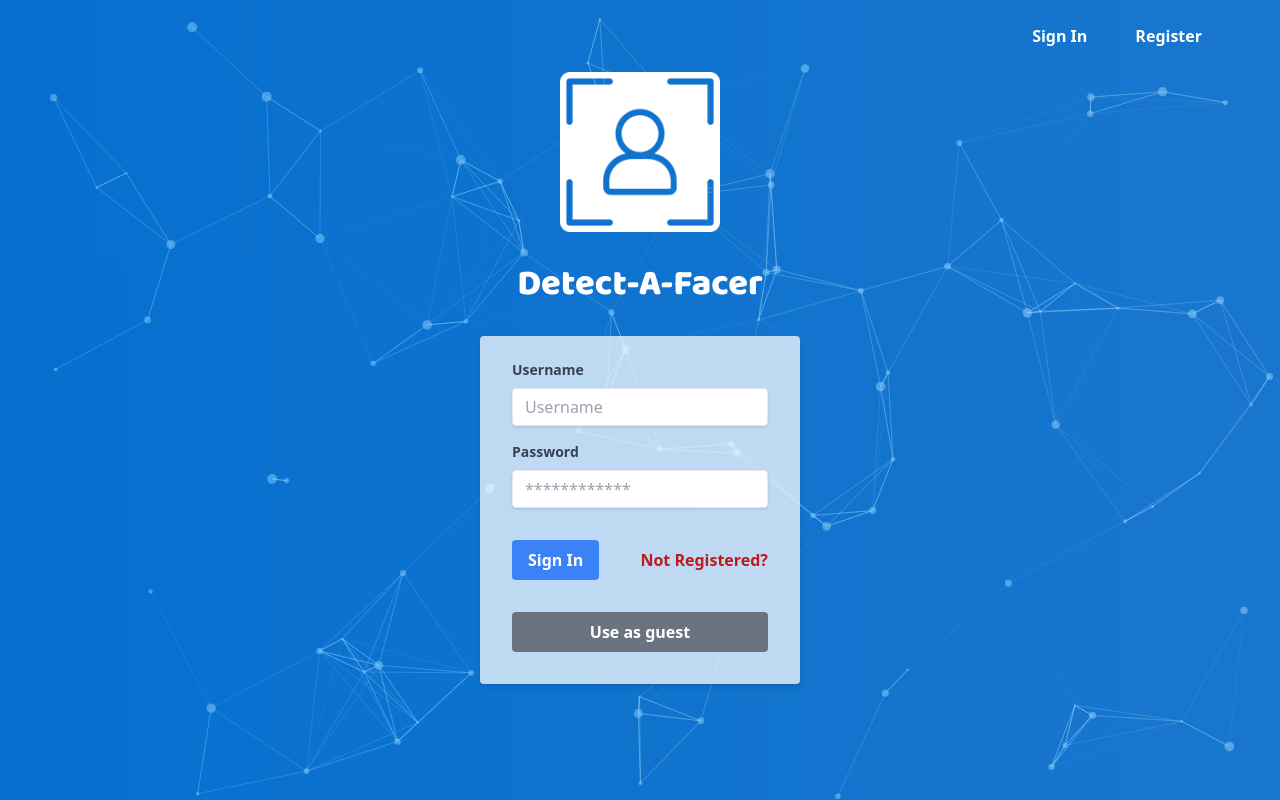
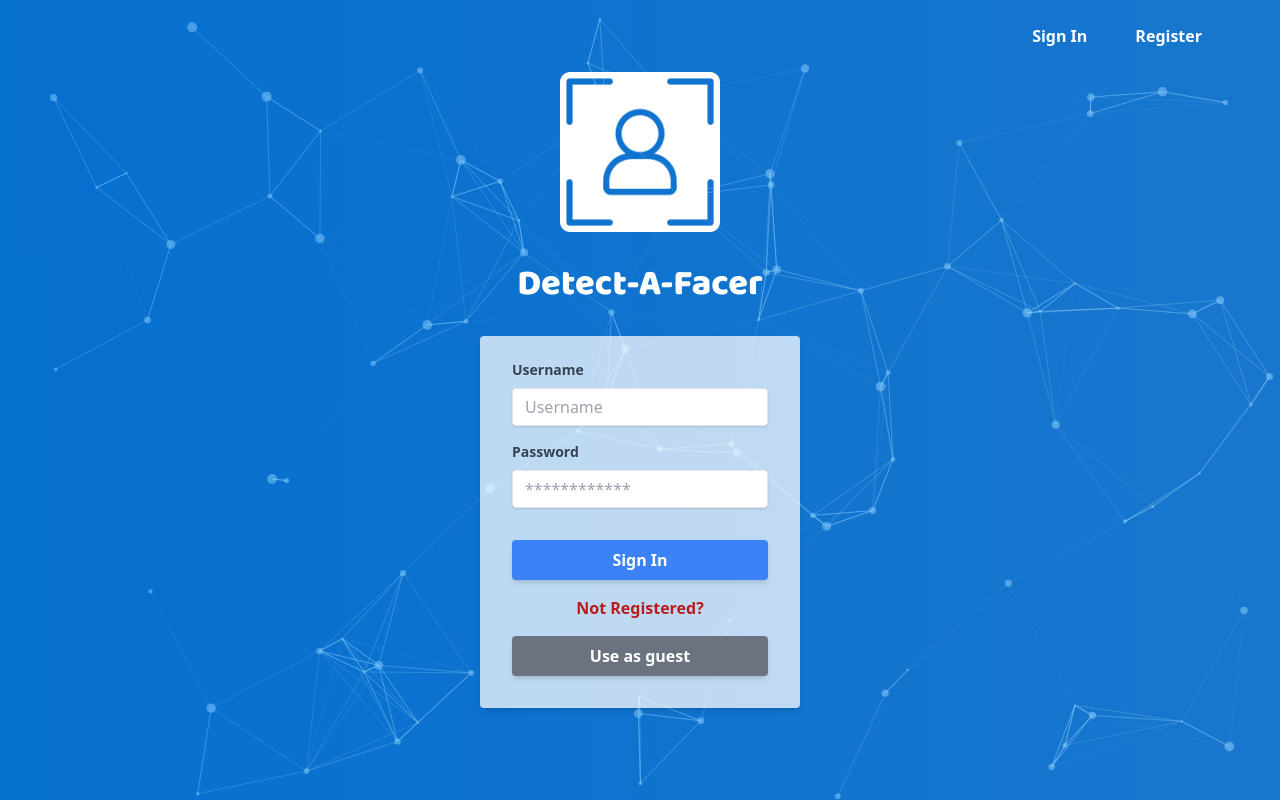
Before and after one commit to a-hr-nikolov/face-detection-app, a React (Vite) app: page / in a window 1280 px wide. Built offline with nearby package versions, Linux system fonts and the light colour scheme.

Commit message:
Refactor minor styling issues

```diff
--- a/src/components/GuestButton.jsx
+++ b/src/components/GuestButton.jsx
@@ -3,7 +3,7 @@ import React from 'react';
 export default function GuestButton({ setRoute }) {
   return (
     <button
-      className="block w-full bg-gray-500 hover:bg-gray-600 active:scale-105 text-white font-bold py-2 px-4 mt-8 rounded focus:outline-none focus:shadow-outline"
+      className="shadow-md bg-gray-500 hover:bg-gray-600 active:scale-105 text-white font-bold py-2 px-4 rounded focus:outline-none focus:shadow-outline"
       type="button"
       onClick={() => setRoute('home')}
     >
--- a/src/components/RegistrationForm.jsx
+++ b/src/components/RegistrationForm.jsx
@@ -47,15 +47,15 @@ export default function RegistrationForm({ register, setRoute }) {
             handlePasswordChange,
           }}
         />
-        <div className="flex items-center justify-center">
+        <div className="grid place-content-stretch gap-4">
           <button
-            className="w-full bg-blue-500 hover:bg-blue-700 active:scale-105 text-white font-bold py-2 px-4 rounded focus:outline-none focus:shadow-outline"
+            className="bg-blue-500 hover:bg-blue-700 shadow-md active:scale-105 text-white font-bold py-2 px-4 rounded focus:outline-none focus:shadow-outline"
             type="submit"
           >
             Register
           </button>
+          <GuestButton setRoute={setRoute} />
         </div>
-        <GuestButton setRoute={setRoute} />
       </form>
     </div>
   );
--- a/src/components/SignInForm.jsx
+++ b/src/components/SignInForm.jsx
@@ -23,11 +23,6 @@ export default function SignInForm({ setRoute, signIn }) {
     if (!username) return emptyFieldError.classList.remove('hidden');
     if (!password) return emptyFieldError.classList.remove('hidden');
 
-    if (!username)
-      return usernameInput.setCustomValidity('Username field cannot be empty');
-    if (!password)
-      return passwordInput.setCustomValidity('Password field cannot be empty');
-
     document.querySelector('.js-credentials-error').classList.add('hidden');
     document.querySelector('.js-server-error').classList.add('hidden');
     signIn(username, password);
@@ -51,21 +46,21 @@ export default function SignInForm({ setRoute, signIn }) {
             handlePasswordChange,
           }}
         />
-        <div className="flex items-center justify-between">
+        <div className="grid gap-4">
           <button
-            className="bg-blue-500 hover:bg-blue-700 active:scale-105 text-white font-bold py-2 px-4 rounded focus:outline-none focus:shadow-outline"
+            className="bg-blue-500 hover:bg-blue-700 shadow-md active:scale-105 text-white font-bold py-2 px-4 rounded focus:outline-none focus:shadow-outline"
             type="submit"
           >
             Sign In
           </button>
           <button
-            className="inline-block align-baseline font-bold text-red-700 hover:scale-105"
+            className="align-baseline font-bold text-red-700 hover:scale-105"
             onClick={() => setRoute('register')}
           >
             Not Registered?
           </button>
+          <GuestButton setRoute={setRoute} />
         </div>
-        <GuestButton setRoute={setRoute} />
       </form>
     </div>
   );
```
